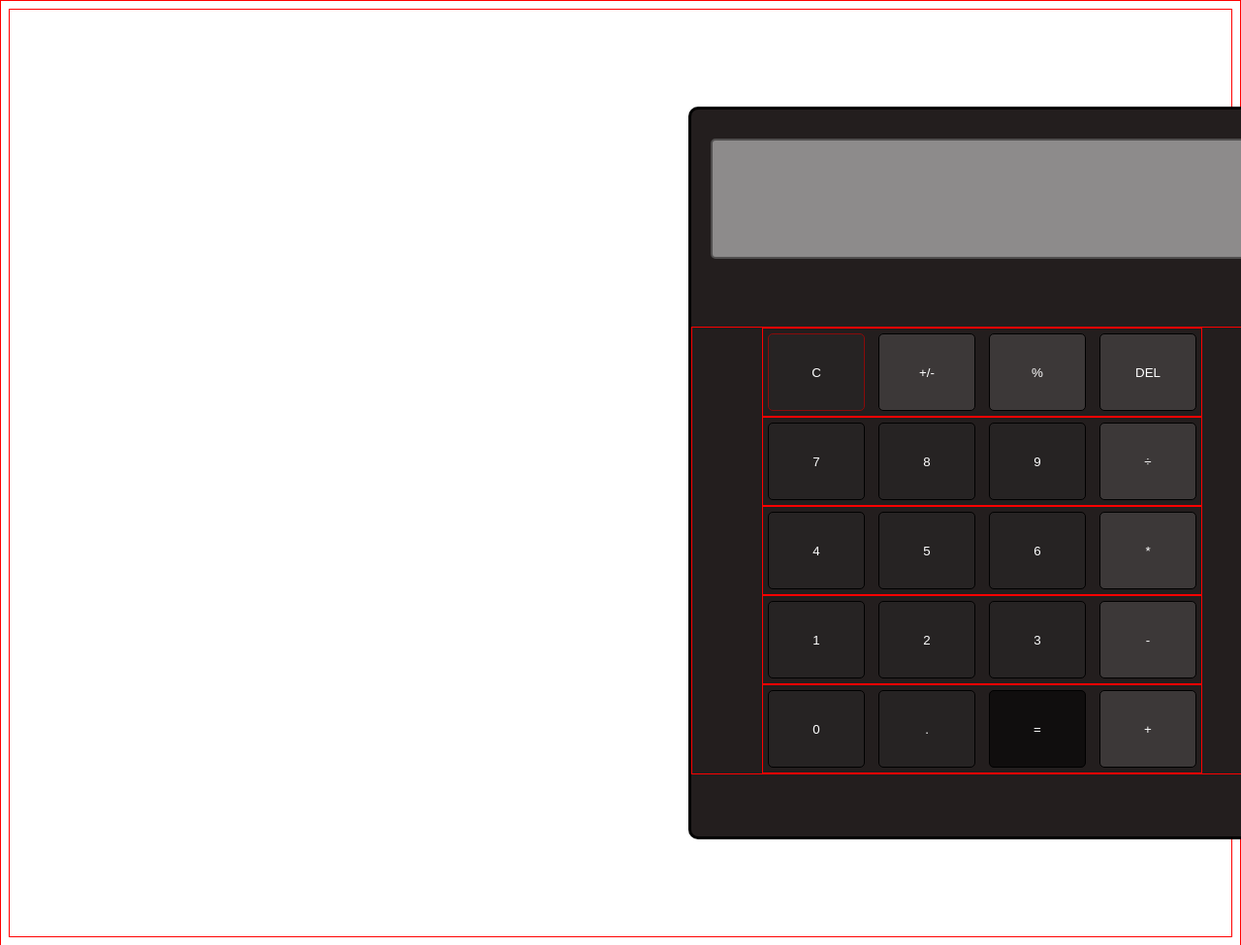
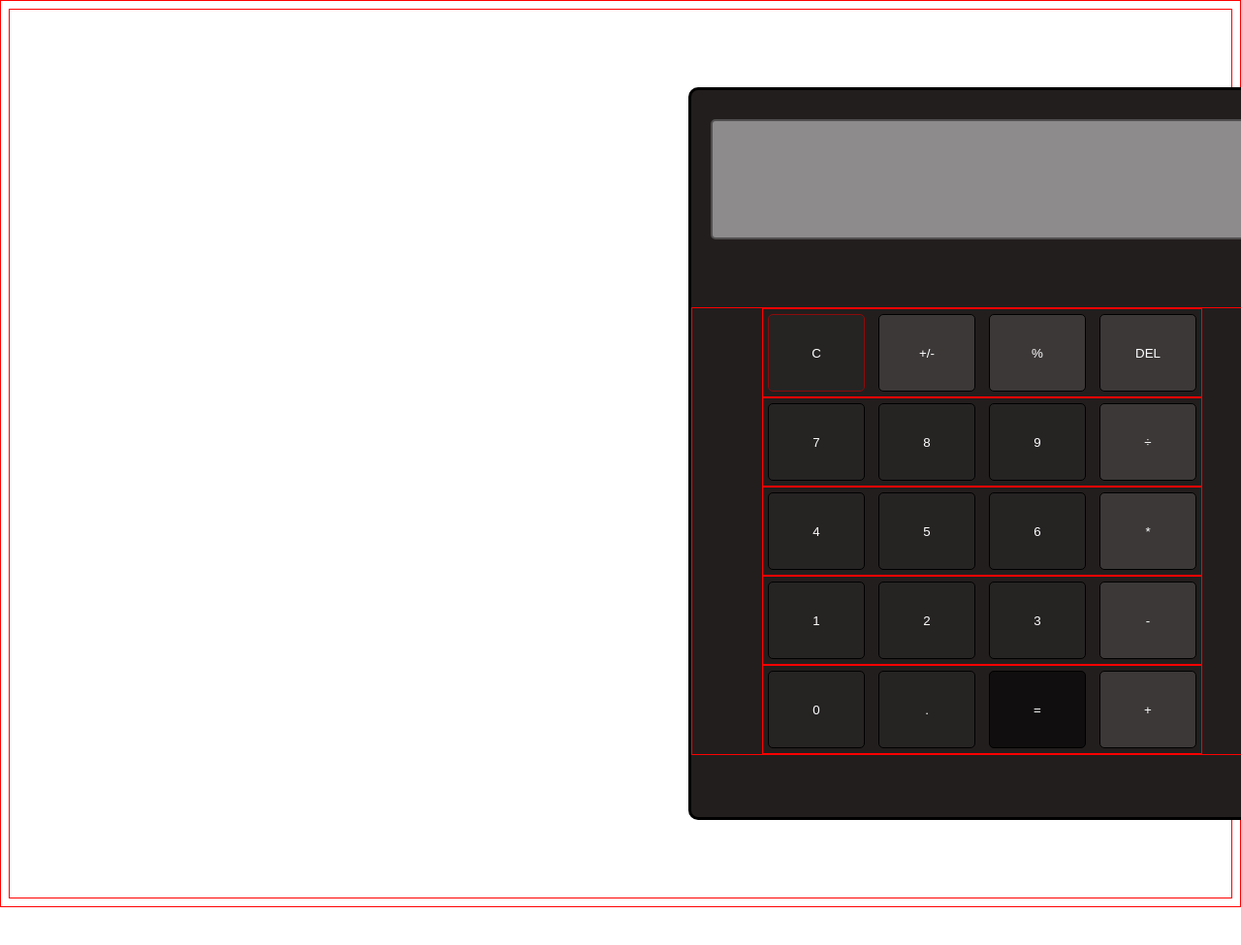
Before and after one commit to dbrooks11/calculator-odinproj, a plain HTML site: page index.html in a window 1280 px wide. Shown: the top 975 px of the page at 97% size. After the commit the page ends 936 px from the top, so only its background shows below. Drawn offline with Linux system fonts and the light colour scheme.

Commit message:
styles.css: top/bottom margin decrease for calc container

```diff
--- a/styles.css
+++ b/styles.css
@@ -14,7 +14,7 @@ border: black solid 3px;
 border-radius: 10px;
 width: 600px;
 height: 750px;
-margin: 100px 700px 100px 700px;
+margin: 80px 700px 80px 700px;
 }
 
 .calculator.screen{
```
